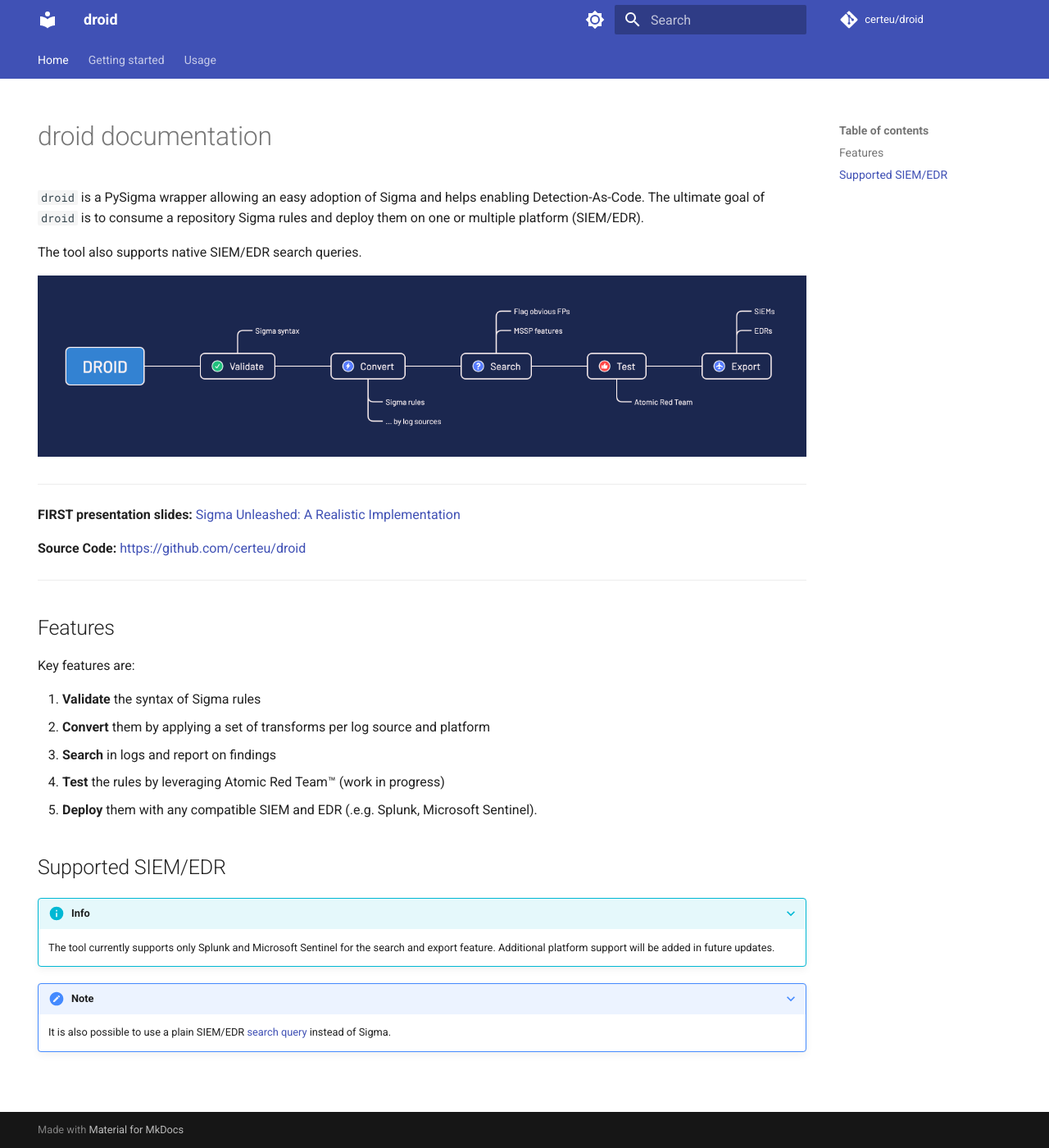
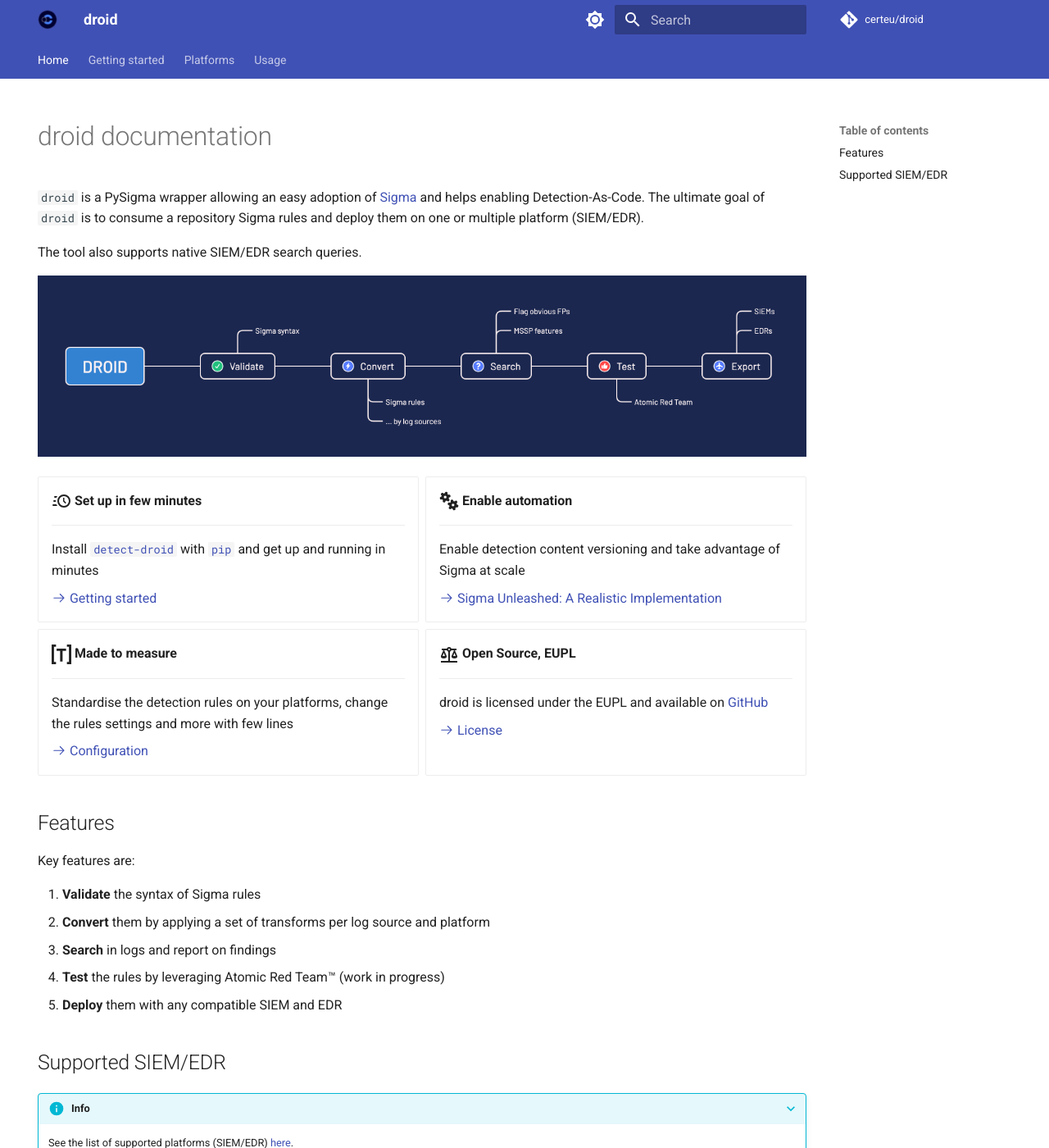
Before and after one commit to certeu/droid-docs, an MkDocs documentation site: the page built from docs/index.md, in a window 1280 px wide and 1400 px high. Shown: the whole window at 82% size. Built offline with MkDocs 1.6.1 and Material for MkDocs 9.7.7, drawn with Linux system fonts in a browser that asks for light colours; comment, search, counter and statistics services are not loaded.

Commit message:
Adding documentation for Elastic Security and Microsoft XDR integration (#4)
* Adding documentation for Elastic Security

* Adding documentation for Microsoft XDR

* Rework the platforms

---------

Co-authored-by: Mathieu <35560225+0xFustang@users.noreply.github.com>

```diff
--- a/docs/index.md
+++ b/docs/index.md
@@ -5,19 +5,48 @@ hide:
 
 # droid documentation
 
-`droid` is a PySigma wrapper allowing an easy adoption of Sigma and helps enabling Detection-As-Code. The ultimate goal of `droid` is to consume a repository Sigma rules and deploy them on one or multiple platform (SIEM/EDR).
+`droid` is a PySigma wrapper allowing an easy adoption of [Sigma](https://sigmahq.io/) and helps enabling Detection-As-Code. The ultimate goal of `droid` is to consume a repository Sigma rules and deploy them on one or multiple platform (SIEM/EDR).
 
 The tool also supports native SIEM/EDR search queries.
 
 ![droid workflow](./resources/droid_workflow.png)
 
----
+<div class="grid cards" markdown>
 
-**FIRST presentation slides:** [Sigma Unleashed: A Realistic Implementation](https://www.first.org/resources/papers/conf2024/1315-1350-Sigma-Unleashed-Mathieu-Le-Cleach.pdf)
+-   :material-clock-fast:{ .lg .middle } __Set up in few minutes__
 
-**Source Code:** [https://github.com/certeu/droid](https://github.com/certeu/droid)
+    ---
 
----
+    Install [`detect-droid`](/droid-docs/getting-started/#installation) with [`pip`](https://pypi.org/project/detect-droid/) and get up
+    and running in minutes
+
+    [:octicons-arrow-right-24: Getting started](./getting-started.md)
+
+-   :fontawesome-solid-gears:{ .lg .middle } __Enable automation__
+
+    ---
+
+    Enable detection content versioning and take advantage of Sigma at scale
+
+    [:octicons-arrow-right-24: Sigma Unleashed: A Realistic Implementation](https://www.first.org/resources/papers/conf2024/1315-1350-Sigma-Unleashed-Mathieu-Le-Cleach.pdf)
+
+-   :simple-toml:{ .lg .middle } __Made to measure__
+
+    ---
+
+    Standardise the detection rules on your platforms, change the rules settings and more with few lines
+
+    [:octicons-arrow-right-24: Configuration](/droid-docs/configuration/)
+
+-   :material-scale-balance:{ .lg .middle } __Open Source, EUPL__
+
+    ---
+
+    droid is licensed under the EUPL and available on [GitHub](https://github.com/certeu/droid)
+
+    [:octicons-arrow-right-24: License](https://github.com/certeu/droid/blob/main/LICENSE)
+
+</div>
 
 ## Features
 
@@ -27,7 +56,7 @@ Key features are:
 2. **Convert** them by applying a set of transforms per log source and platform
 3. **Search** in logs and report on findings
 4. **Test** the rules by leveraging Atomic Red Team™ (work in progress)
-5. **Deploy** them with any compatible SIEM and EDR (.e.g. Splunk, Microsoft Sentinel).
+5. **Deploy** them with any compatible SIEM and EDR
 
 [droid]: https://github.com/certeu/droid
 
@@ -36,8 +65,4 @@ Key features are:
 
 ???+ info
 
-    The tool currently supports only Splunk and Microsoft Sentinel for the search and export feature. Additional platform support will be added in future updates.
-
-???+ note
-
-    It is also possible to use a plain SIEM/EDR [search query](./raw_rules.md) instead of Sigma.
+    See the list of supported platforms (SIEM/EDR) [here](./platforms/index.md).
--- a/mkdocs.yml
+++ b/mkdocs.yml
@@ -1,5 +1,10 @@
 site_name: droid
+site_url: https://certeu.github.io/droid-docs/
+site_description: >-
+  droid is a PySigma wrapper allowing an easy adoption of Sigma and helps enabling Detection-As-Code.
 theme:
+  logo: _static/favicon.ico
+  favicon: _static/favicon.ico
   name: material
   features:
     - navigation.tabs
@@ -9,6 +14,7 @@ theme:
     - toc.follow
     - content.code.copy
     - content.code.annotate
+    - navigation.indexes
   palette:
     - scheme: default
       primary: indigo
@@ -31,17 +37,30 @@ nav:
   - Getting started:
     - Installation: getting-started.md
     - Configuration: configuration.md
-    - Platforms: platforms.md
     - Rule custom fields: custom_fields.md
     - Raw rules: raw_rules.md
+  - Platforms:
+    - platforms/index.md
+    - Splunk: platforms/splunk.md
+    - Elastic Security: platforms/elastic_security.md
+    - Microsoft Sentinel: platforms/microsoft_sentinel.md
+    - Microsoft XDR: platforms/microsoft_xdr.md
   - Usage: usage.md
+
 
 markdown_extensions:
   - pymdownx.superfences
   - admonition
   - pymdownx.details
+  - pymdownx.tasklist:
+      custom_checkbox: true
   - pymdownx.tabbed:
       alternate_style: true
+  - attr_list
+  - md_in_html
+  - pymdownx.emoji:
+      emoji_index: !!python/name:material.extensions.emoji.twemoji
+      emoji_generator: !!python/name:material.extensions.emoji.to_svg
 
 repo_url: https://github.com/certeu/droid
 repo_name: certeu/droid
```
Also changed, not shown: docs/configuration.md (+2 -2 lines), docs/platforms/elastic_security.md (added, +124 -0 lines), docs/platforms/index.md (added, +12 -0 lines), docs/platforms/microsoft_sentinel.md (added, +36 -0 lines), docs/platforms/microsoft_xdr.md (added, +170 -0 lines), docs/platforms/splunk.md (renamed from docs/platforms.md, +7 -55 lines), docs/usage.md (+3 -3 lines), docs/_static/favicon.ico (added).
